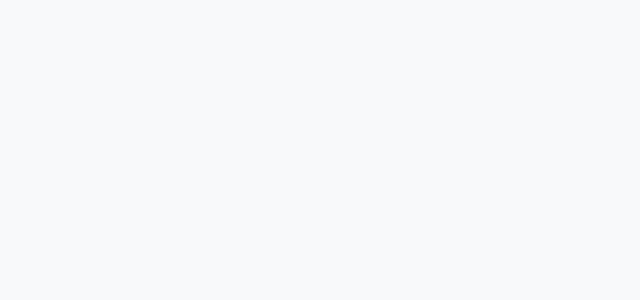
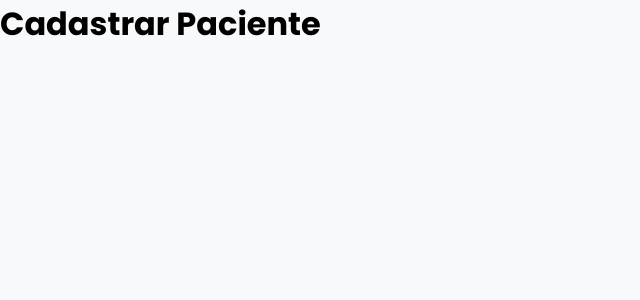
Before and after one commit to Samuel-Pinheiro-C-Lopes/health-connect, a React (Vite) app in the folder ui/health-connect/: page /cadastrar-paciente in a window 1280 px wide. Before the commit this address had no page. Shown: the top 300 px of the page, without its empty margins (0-640 px from the left). Built offline with nearby package versions, Linux system fonts and the light colour scheme.

Commit message:
Adicionando a url da tela de cadastro de paciente

```diff
--- a/ui/health-connect/src/Routes/index.jsx
+++ b/ui/health-connect/src/Routes/index.jsx
@@ -1,11 +1,13 @@
 import  { Routes,BrowserRouter,Route } from 'react-router-dom'
 import Login from '../pages/Login';
+import RegisterPatient from '../pages/RegisterPatient';
 
 function AppRoutes () {
   return (
     <BrowserRouter>
         <Routes>
             <Route path="/" element={<Login />} />
+            <Route path="cadastrar-paciente" element={<RegisterPatient/>}/>
         </Routes>
     </BrowserRouter>
   );
--- a/ui/health-connect/src/pages/Login/index.jsx
+++ b/ui/health-connect/src/pages/Login/index.jsx
@@ -2,6 +2,7 @@ import loginImage from '../../assets/images/login_image.png';
 import healthConnectLogo from '../../assets/images/health_connect_logo.png';
 import "./styles.css";
 import { useState } from 'react';
+import { Link } from 'react-router-dom';
 
 
 function Login() {
@@ -44,7 +45,7 @@ function Login() {
                         Entrar
                     </button>
                     <div className="redirect-container">
-                        <p className="text">Não tem uma conta? <a href="">Cadastre-se como paciente.</a></p>
+                        <p className="text">Não tem uma conta? <Link to='/cadastrar-paciente'>Cadastre-se como paciente.</Link></p>
                         <p className="text">É um médico? <a href="">Solicite seu cadastro.</a></p>
                     </div>
                 </form>
--- /dev/null
+++ b/ui/health-connect/src/pages/RegisterPatient/index.jsx
@@ -0,0 +1,8 @@
+function RegisterPatient(){
+    return(
+        <>
+            <h1>Cadastrar Paciente</h1>
+        </>
+    );
+}
+export default RegisterPatient;
```
